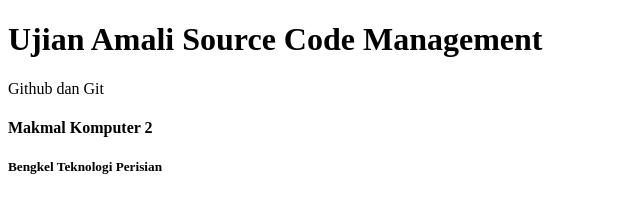
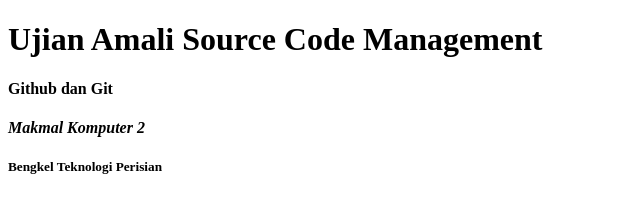
Before and after one commit to zureenanr/ujianscm, a plain HTML site: page amali.html in a window 1280 px wide. Shown: the full height of the page, 0-640 px from the left. Drawn offline with Linux system fonts and the light colour scheme.

Commit message:
modified amali html h4 dan p

```diff
--- a/amali.html
+++ b/amali.html
@@ -7,10 +7,10 @@
     <title>Amali</title>
 </head>
 <style>
-    .p{
+    p{
         font-weight: bold;
     }
-    .h4{
+    h4{
         font-style: italic;
     }
 </style>
```
